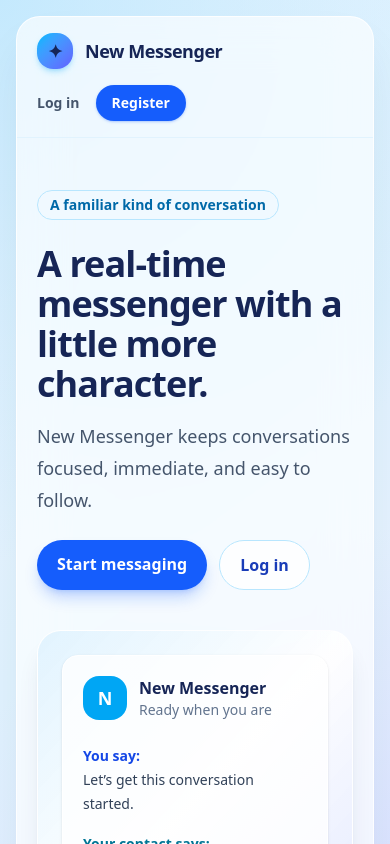
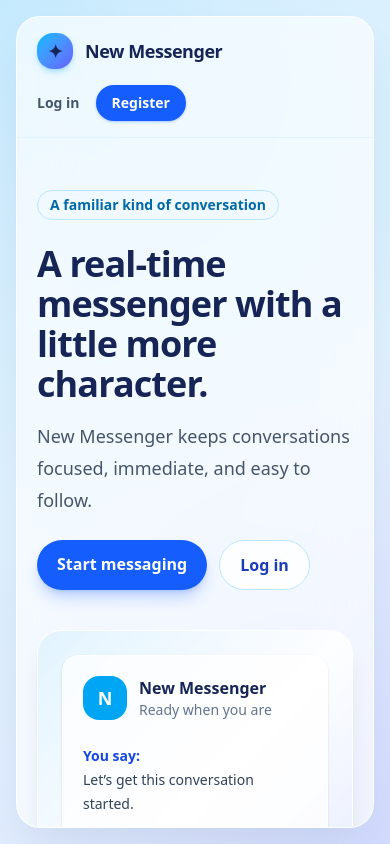
Before and after one commit to vpdiogo/newmessenger, a Vue app in the folder apps/web/: page / in a window 390 px wide. Shown: the top 844 px of the page. Built offline with nearby package versions, Linux system fonts and the light colour scheme; no server answers.

Commit message:
fix(web): contain dashboard layout within viewport

```diff
--- a/apps/web/src/App.vue
+++ b/apps/web/src/App.vue
@@ -4,12 +4,12 @@ import { logout } from "./router";
 </script>
 
 <template>
-  <main class="min-h-screen px-4 py-4 sm:px-6 sm:py-8">
+  <main class="h-dvh overflow-hidden px-4 py-4 sm:px-6 sm:py-8">
     <div
-      class="mx-auto flex min-h-[calc(100vh-2rem)] max-w-6xl flex-col overflow-hidden rounded-3xl border border-white/80 bg-white/65 shadow-2xl shadow-sky-950/10 backdrop-blur-xl sm:min-h-[calc(100vh-4rem)]"
+      class="mx-auto flex h-full max-w-6xl flex-col overflow-hidden rounded-3xl border border-white/80 bg-white/65 shadow-2xl shadow-sky-950/10 backdrop-blur-xl"
     >
       <header
-        class="flex flex-wrap items-center justify-between gap-4 border-b border-sky-100/90 px-5 py-4 sm:px-8"
+        class="shrink-0 flex flex-wrap items-center justify-between gap-4 border-b border-sky-100/90 px-5 py-4 sm:px-8"
       >
         <RouterLink
           class="flex items-center gap-3 text-lg font-bold tracking-tight text-blue-950"
@@ -55,7 +55,7 @@ import { logout } from "./router";
           </template>
         </nav>
       </header>
-      <div class="flex-1 p-5 sm:p-8">
+      <div class="min-h-0 flex-1 overflow-y-auto p-5 sm:p-8">
         <RouterView />
       </div>
     </div>
--- a/apps/web/src/views/DashboardView.vue
+++ b/apps/web/src/views/DashboardView.vue
@@ -205,9 +205,11 @@ async function loadMessages(): Promise<void> {
 </script>
 
 <template>
-  <section class="grid gap-5 lg:grid-cols-[17rem_minmax(0,1fr)]">
+  <section
+    class="grid min-h-0 gap-5 lg:h-full lg:grid-cols-[17rem_minmax(0,1fr)]"
+  >
     <aside
-      class="rounded-3xl border border-white/80 bg-white/60 p-4 shadow-lg shadow-sky-950/5 backdrop-blur sm:p-5"
+      class="min-h-0 rounded-3xl border border-white/80 bg-white/60 p-4 shadow-lg shadow-sky-950/5 backdrop-blur lg:overflow-y-auto sm:p-5"
     >
       <div class="mb-5 flex items-center justify-between">
         <div>
@@ -309,7 +311,7 @@ async function loadMessages(): Promise<void> {
     </aside>
 
     <div
-      class="flex h-[min(42rem,calc(100dvh-2rem))] min-h-[32rem] min-w-0 flex-col overflow-hidden rounded-3xl border border-white/80 bg-white/70 shadow-lg shadow-sky-950/5 backdrop-blur"
+      class="flex min-h-[32rem] min-w-0 flex-col overflow-hidden rounded-3xl border border-white/80 bg-white/70 shadow-lg shadow-sky-950/5 backdrop-blur lg:h-full lg:min-h-0"
     >
       <template v-if="selectedConversation">
         <header
```
